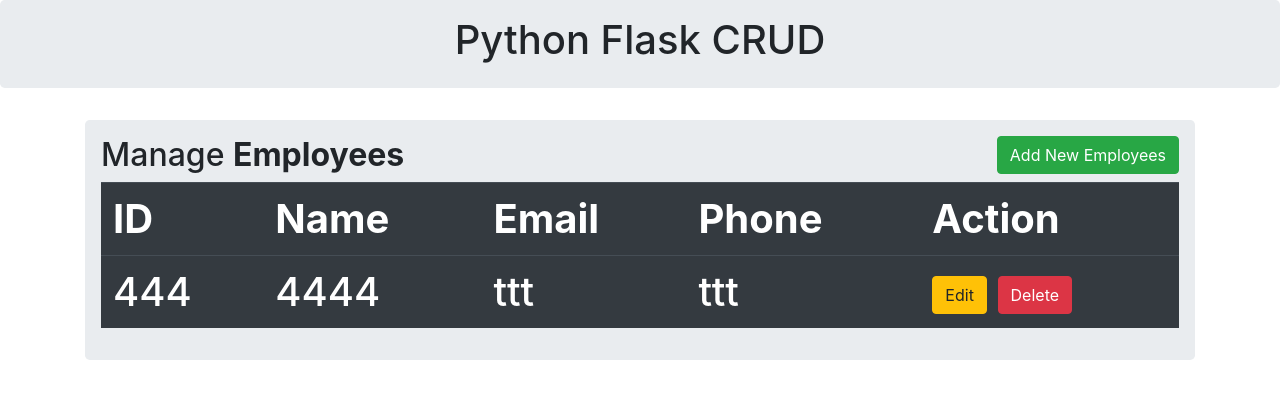
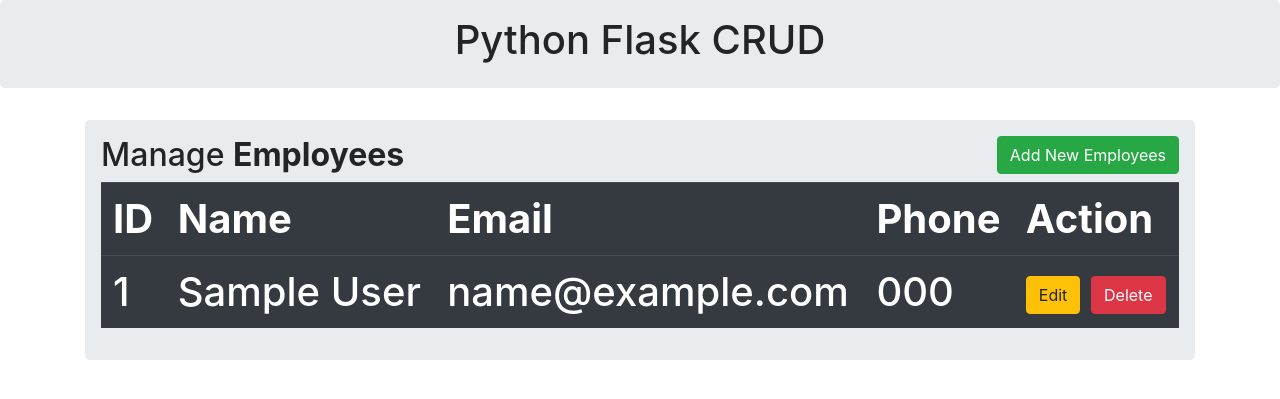
Before and after one commit to DEVinicius/flask-crud, a Flask app: page /main in a window 1280 px wide. Shown: the top 399 px of the page. Run offline with Flask 2, Linux system fonts and the light colour scheme; the visitor is signed in with stand-in values (Sample User, id 1); tables that the repository leaves empty hold one stand-in row (values such as "Sample post"); some libraries are stand-ins or nearby versions.

Commit message:
last functions

```diff
--- a/app/controllers/default.py
+++ b/app/controllers/default.py
@@ -1,7 +1,6 @@
 from app import app
 from flask import Flask, render_template, session
-from app.models.tables import Employee
-from app.controllers import default
+
 
 @app.route("/")
 def Index():
--- a/app/controllers/employee.py
+++ b/app/controllers/employee.py
@@ -1,9 +1,47 @@
-from app import app
-from flask import Flask, render_template, session
+from app import app,db
+from flask import Flask, render_template, request, redirect, url_for, flash, session
 from app.models.tables import Employee
 from app.controllers import default
 
 @app.route("/main")
 def main():
-    print(session["company_id"])
-    return render_template("index.html")
+    all_data = Employee.query.filter_by(company_id = session['company_id']).all()
+    return render_template("index.html", employees = all_data)
+
+@app.route("/addEmployee", methods = ['POST'])
+def addEmployee():
+    if request.method == 'POST':
+        name = request.form['name']
+        email = request.form['email']
+        phone = request.form['phone']
+
+        employee = Employee(name, email, phone, session['company_id'])
+        db.session.add(employee)
+        db.session.commit()
+        return redirect(url_for('main'))
+    else:
+        return redirect(url_for('main'))
+
+@app.route("/update", methods = ['GET', 'POST'])
+def update():
+    if request.method == 'POST':
+        my_data = Employee.query.get(request.form.get('id'))
+
+        my_data.name = request.form['name']
+        my_data.email = request.form['email']
+        my_data.phone = request.form['phone']
+
+        db.session.commit()
+
+        flash("Employee updated sucessfully")
+
+        return redirect(url_for('main'))
+
+@app.route("/delete/<id>/", methods = ['GET', 'POST'])
+def delete(id):
+    my_data = Employee.query.get(id)
+    db.session.delete(my_data)
+    db.session.commit()
+
+    flash("DEleted successfully")
+    return redirect(url_for('main'))
--- a/app/templates/index.html
+++ b/app/templates/index.html
@@ -19,19 +19,53 @@
                             <th>Phone</th>
                             <th>Action</th>
                         </tr>
-
+                        {% for row in employees %}
                         <tr>
-                            <td>444</td>
-                            <td>4444</td>
-                            <td>ttt</td>
-                            <td>ttt</td>
+                            <td>{{row.id}}</td>
+                            <td>{{row.name}}</td>
+                            <td>{{row.email}}</td>
+                            <td>{{row.phone}}</td>
                             <td>
-                                <a href="" class="btn btn-warning btn-xs" data-toggle="modal" data-target="#modal_edit">Edit</a>
-                                <a href="" class="btn btn-danger btn-xs" onclick="return confirm('Are you sure to delete?')">Delete</a>
+                                <a href="/update/{{row.id}}" class="btn btn-warning btn-xs" data-toggle="modal" data-target="#modal_edit{{row.id}}">Edit</a>
+                                <a href="/delete/{{row.id}}" class="btn btn-danger btn-xs" onclick="return confirm('Are you sure to delete?')">Delete</a>
                             </td>
                         </tr>
-                    </table>
 
+
+
+                    <div id="modal_edit{{row.id}}" class="modal fade" role="dialog">
+                        <div class="modal-dialog">
+                            <div class="modal-content">
+                                <div class="modal-header">
+                                    <h4 class="modal-title">Edit Employee</h4>
+                                </div>
+                                <div class="modal-body">
+                                    <form action="{{url_for('update')}}" method="post">
+                                        <div class="form-group">
+                                            <label for="name">Name</label>
+                                            <input type="hidden" name="id" value="{{row.id}}">
+                                            <input type="text" name="name" class="form-control1" required="1" value="{{row.name}}">
+                                        </div>
+                                        <div class="form-group">
+                                            <label for="email">Email</label>
+                                            <input type="email" name="email" class="form-control1" required="1" value="{{row.email}}">
+                                        </div>
+                                        <div class="form-group">
+                                            <label for="phone">Phone</label>
+                                            <input type="text" name="phone" class="form-control1" required="1" value="{{row.phone}}">
+                                        </div>
+                                        <div class="form-group">
+                                            <button type="submit" class="btn btn-primary">Update Employee</button>
+                                        </div>
+                                    </form>
+                                    <div class="modal-footer">
+                                        <button type="button" class="btn btn-secondary" data-dismiss="modal">Close</button>
+                                    </div>
+                                </div>
+                            </div>
+                        </div>
+                    </div>
+                    {% endfor %}
                     <div id="mymodal" class="modal fade" role="dialog">
                         <div class="modal-dialog">
                             <div class="modal-content">
```
Also changed, not shown: other parts of app/templates/index.html (+2 -32 lines).
